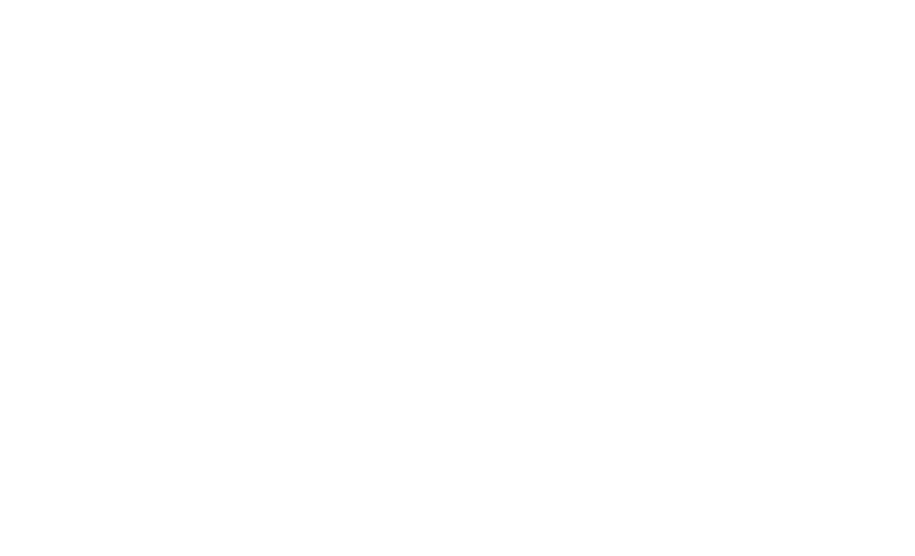
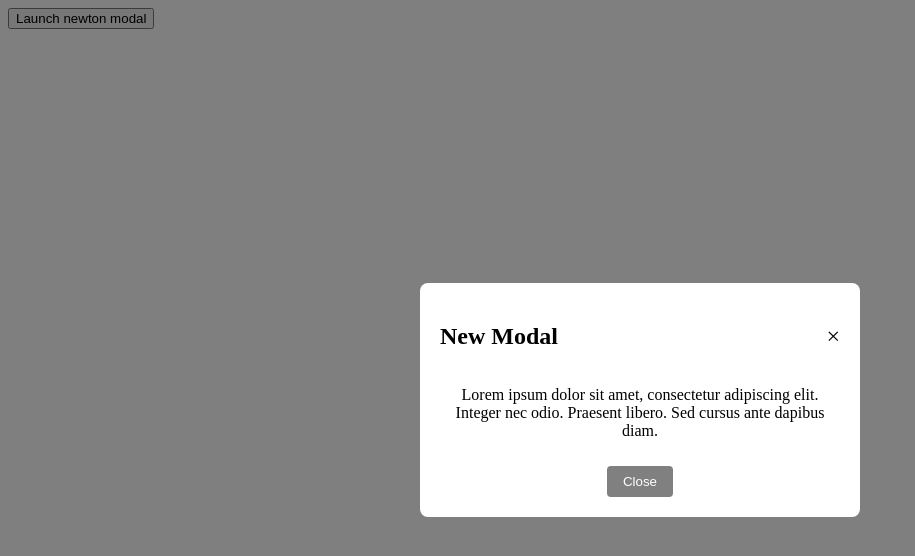
Before and after one commit to acciojob/bootstrap-modals-Ujjwal9329, a website: page main.html in a window 1280 px wide. Shown: the whole page, without its empty margins (0-915 px from the left). Drawn offline with Linux system fonts and the light colour scheme.

Commit message:
created a submission

```diff
--- a/main.html
+++ b/main.html
@@ -1,16 +1,34 @@
 <!DOCTYPE html>
-
-<html>
+<html lang="en">
 
 <head>
-	<link rel="stylesheet" href="styles.css">
+    <meta charset="UTF-8">
+    <meta name="viewport" content="width=device-width, initial-scale=1.0">
+    <title>Modal Example</title>
+    <link rel="stylesheet" href="styles.css">
 </head>
 
 <body>
-	<!-- the entire body must be written by student -->
-    <script type="text/javascript" src="./script.js">
-</script>
+    <!-- Button to trigger the modal -->
+    <button id="open-modal">Launch newton modal</button>
 
+    <!-- Modal Structure -->
+    <div id="newton-modal" class="modal">
+        <div class="modal-content">
+            <div class="modal-header">
+                <h2>New Modal</h2>
+                <span class="close">&times;</span>
+            </div>
+            <div class="modal-body">
+                <p>Lorem ipsum dolor sit amet, consectetur adipiscing elit. Integer nec odio. Praesent libero. Sed cursus ante dapibus diam.</p>
+            </div>
+            <div class="modal-footer">
+                <button id="close-modal">Close</button>
+            </div>
+        </div>
+    </div>
+
+    <script src="./script.js"></script>
 </body>
 
 </html>
--- a/script.js
+++ b/script.js
@@ -1 +1,29 @@
 //your code here
+document.addEventListener("DOMContentLoaded", function() {
+    const modal = document.getElementById("newton-modal");
+    const openModal = document.getElementById("open-modal");
+    const closeModal = document.getElementById("close-modal");
+    const closeSpan = document.querySelector(".close");
+
+    // Open Modal
+    openModal.addEventListener("click", function() {
+        modal.style.display = "flex";
+    });
+
+    // Close Modal on button click
+    closeModal.addEventListener("click", function() {
+        modal.style.display = "none";
+    });
+
+    // Close Modal on clicking 'X'
+    closeSpan.addEventListener("click", function() {
+        modal.style.display = "none";
+    });
+
+    // Close Modal if clicked outside content area
+    window.addEventListener("click", function(event) {
+        if (event.target === modal) {
+            modal.style.display = "none";
+        }
+    });
+});
--- a/styles.css
+++ b/styles.css
@@ -1,2 +1,53 @@
 
 /* Your CSS Code here. */
+/* Modal Background */
+.modal {
+    display: none; /* Hidden by default */
+    position: fixed;
+    z-index: 1;
+    left: 0;
+    top: 0;
+    width: 100%;
+    height: 100%;
+    background-color: rgba(0, 0, 0, 0.5);
+    display: flex;
+    align-items: center;
+    justify-content: center;
+}
+
+/* Modal Content */
+.modal-content {
+    background-color: white;
+    padding: 20px;
+    border-radius: 8px;
+    width: 400px;
+    text-align: center;
+}
+
+/* Modal Header */
+.modal-header {
+    display: flex;
+    justify-content: space-between;
+    align-items: center;
+}
+
+/* Close Button (X) */
+.close {
+    font-size: 24px;
+    cursor: pointer;
+}
+
+/* Footer Button */
+.modal-footer button {
+    margin-top: 10px;
+    padding: 8px 16px;
+    background-color: gray;
+    color: white;
+    border: none;
+    cursor: pointer;
+    border-radius: 4px;
+}
+
+.modal-footer button:hover {
+    background-color: darkgray;
+}
```
